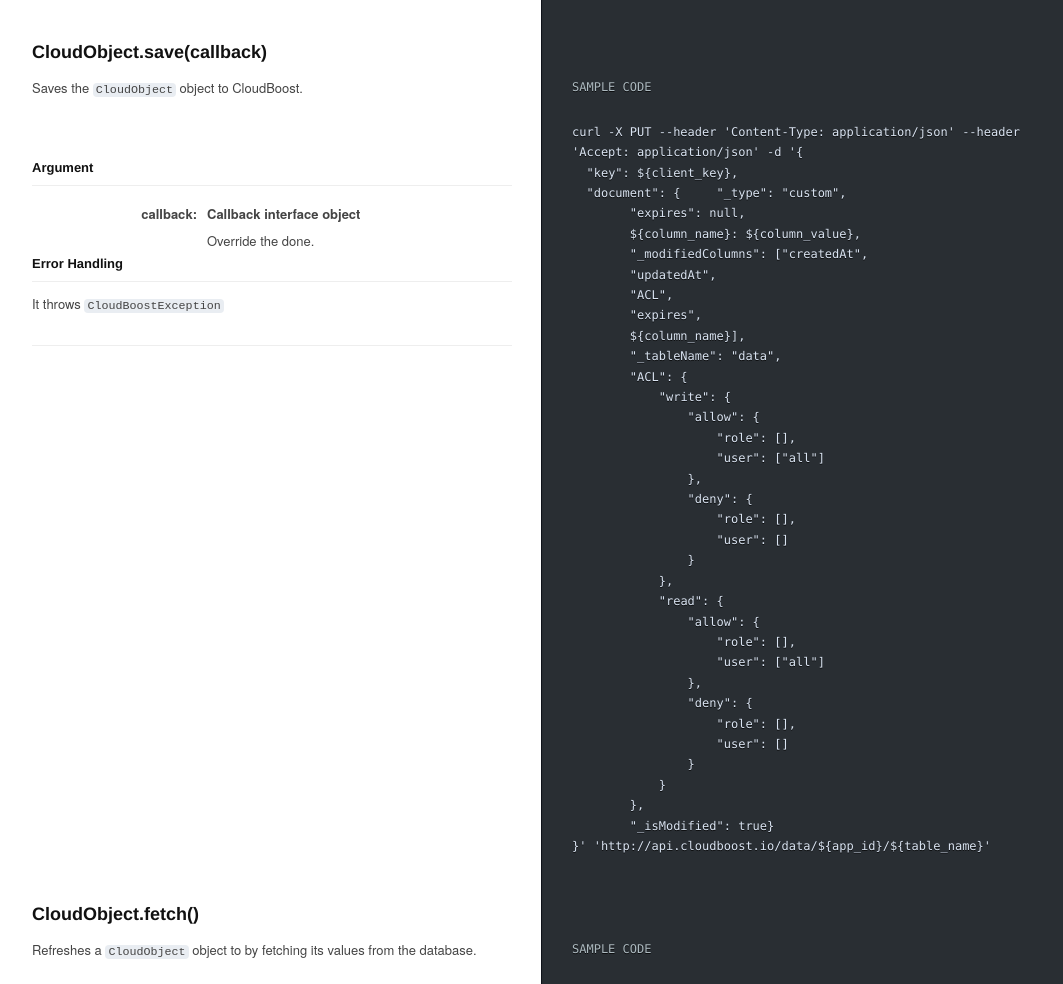
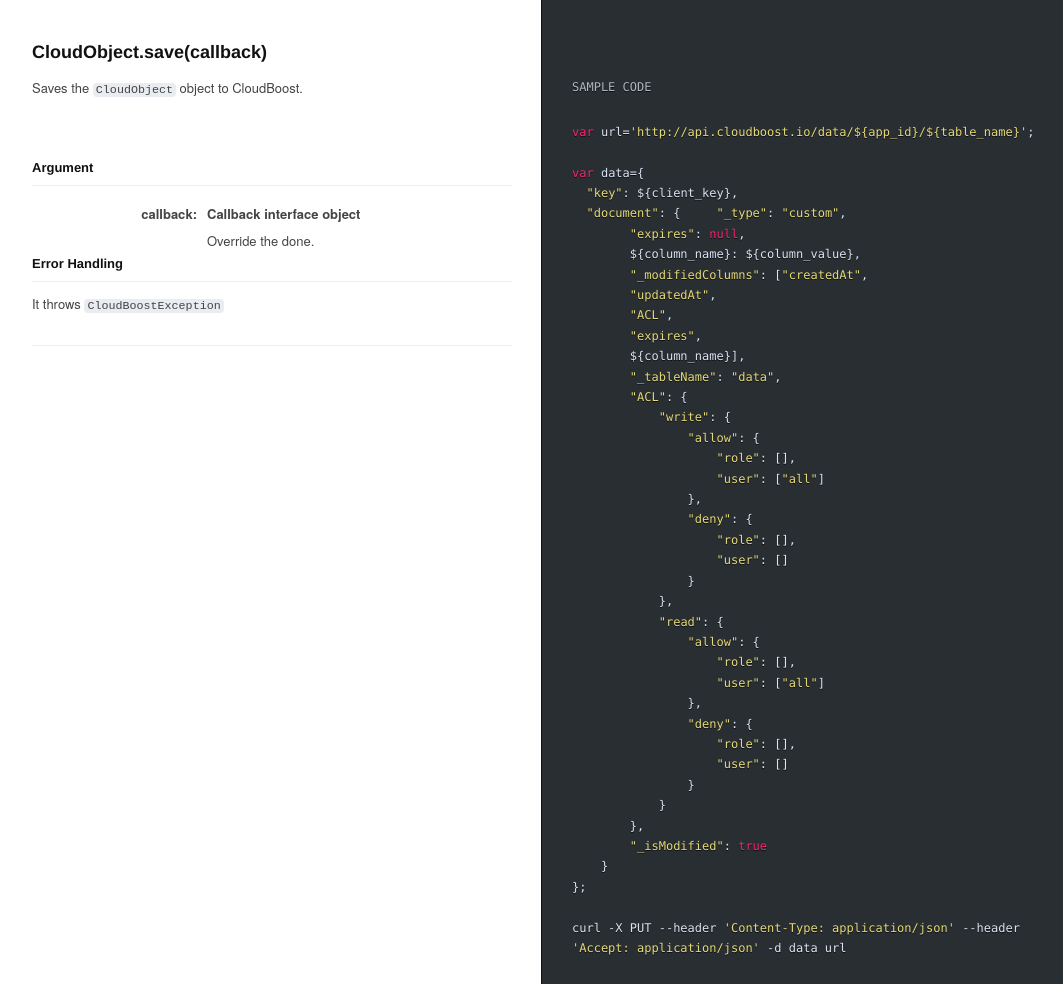
Before and after one commit to CloudBoost/docs, a website: page curl.html in a window 1280 px wide. Shown: the part 880-1864 px from the top of the page, without its empty margins (198-1261 px from the left). Drawn offline with Linux system fonts and the light colour scheme.

Commit message:
sanitized curl

```diff
--- a/curl.html
+++ b/curl.html
@@ -261,8 +261,10 @@
               </div>
             </div>
   <div class="method-example" id="api-summary-example">
-<code class="method-request"><span class="prompt"></span><span class="lang lang-node"><span class="highlight_js http">
-curl -X PUT --header 'Content-Type: application/json' --header 'Accept: application/json' -d '{
+<code class="method-request"><span class="prompt"></span><span class="lang lang-node"><span class="highlight_js javascript">
+var url='http://api.cloudboost.io/data/${app_id}/${table_name}';
+
+var data={
   "key": ${client_key},
   "document": {     "_type": "custom",
         "expires": null,
@@ -295,8 +297,11 @@
                 }
             }
         },
-        "_isModified": true}
-}' 'http://api.cloudboost.io/data/${app_id}/${table_name}'
+        "_isModified": true
+    }
+};
+
+curl -X PUT --header 'Content-Type: application/json' --header 'Accept: application/json' -d data url
 </span></span></span></code>
 
             </div><!-- method-example -->
```
Also changed, not shown: api/curl/cloudObjects.html (+9 -4 lines).
